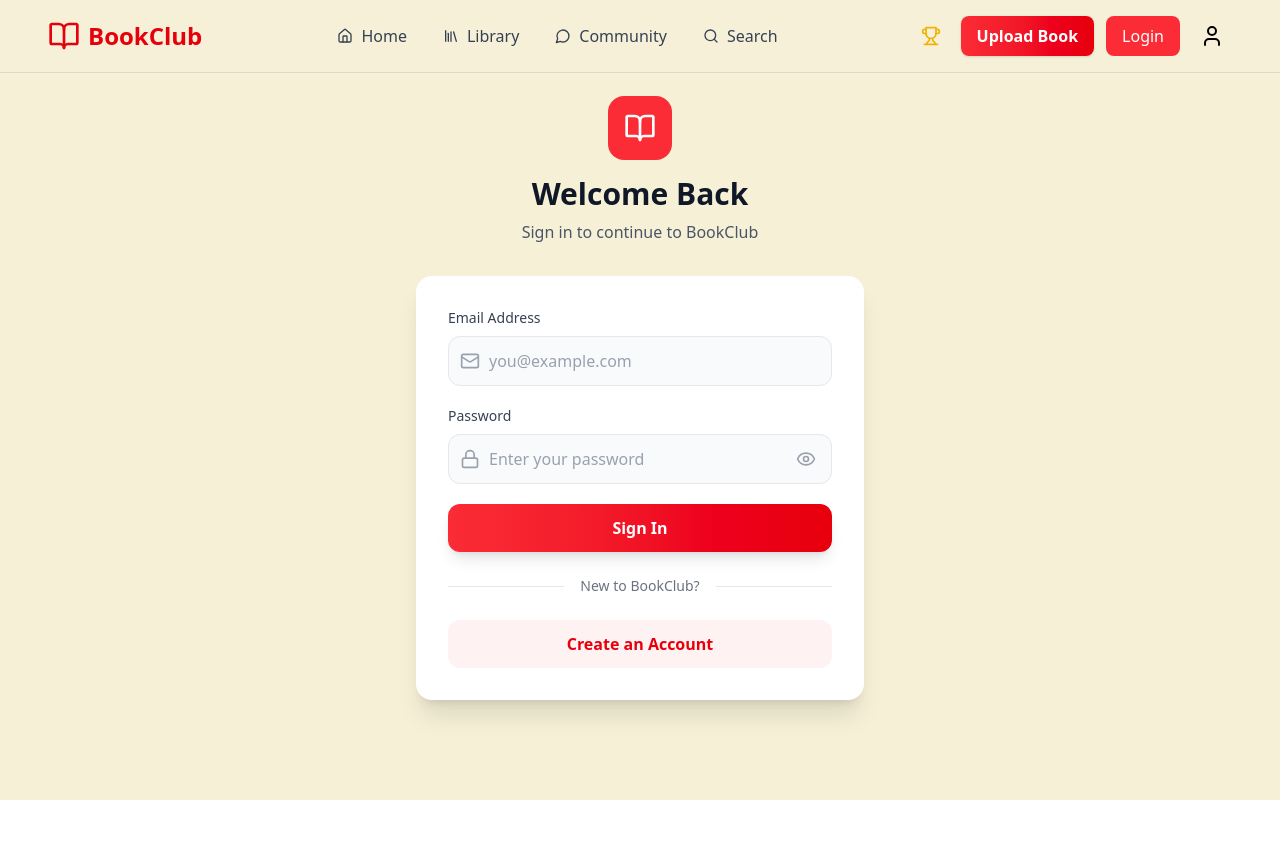
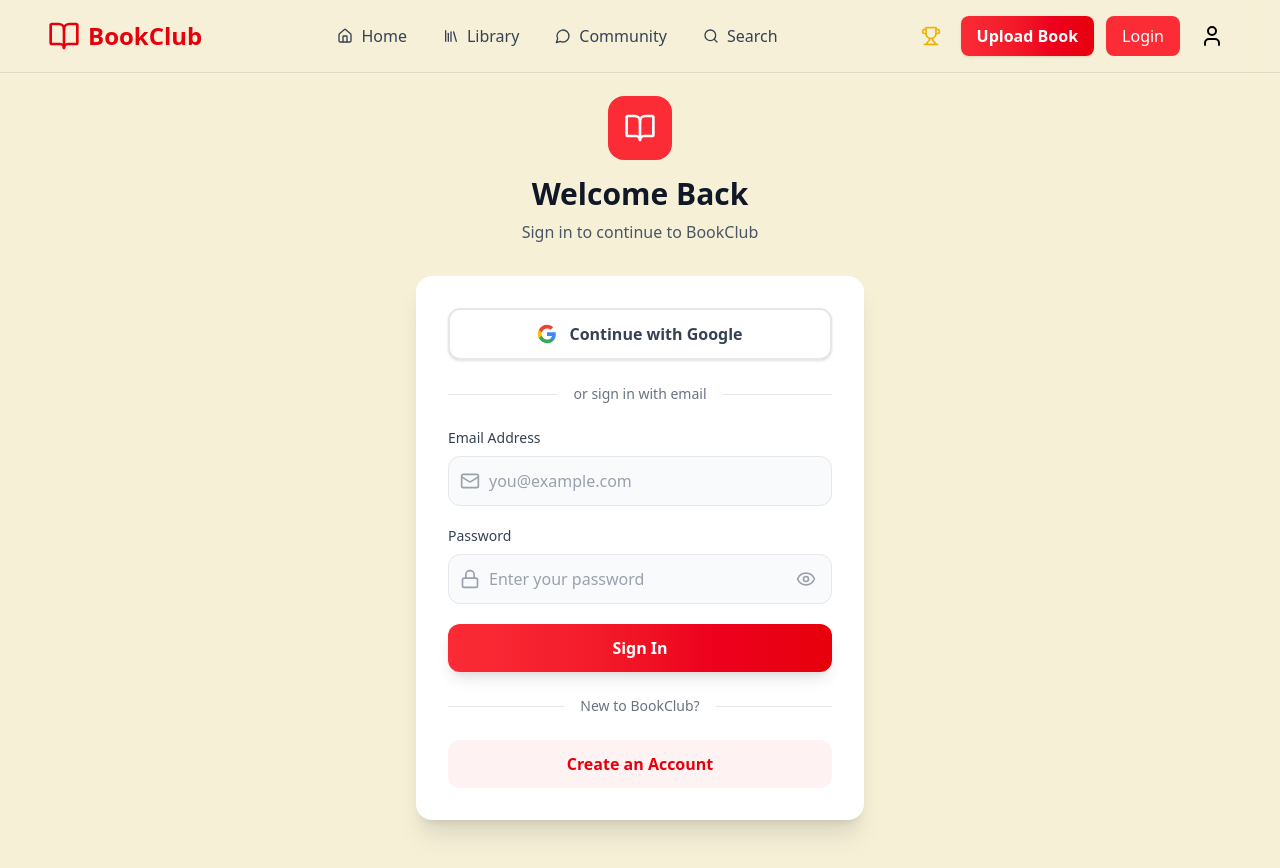
Before and after one commit to zohaibkhan745/BookClub, a React (Vite) app in the folder frontend/: page /login in a window 1280 px wide. Before the commit the page ends 800 px from the top, so only its background shows below. Built offline with nearby package versions, Linux system fonts and the light colour scheme; no server answers.

Commit message:
add sign up with google

```diff
--- a/frontend/src/context/AuthContext.tsx
+++ b/frontend/src/context/AuthContext.tsx
@@ -34,6 +34,7 @@ interface AuthContextType {
     password: string,
     fullName: string,
   ) => Promise<{ error: string | null; needsConfirmation: boolean }>;
+  signInWithGoogle: () => Promise<{ error: string | null }>;
   signOut: () => Promise<void>;
 }
 
@@ -135,6 +136,14 @@ export function AuthProvider({ children }: { children: ReactNode }) {
     return { error: null, needsConfirmation: false };
   };
 
+  const signInWithGoogle = async () => {
+    const result = await authService.signInWithGoogle();
+    if (result.error) {
+      return { error: result.error.message };
+    }
+    return { error: null };
+  };
+
   const signOut = async () => {
     await authService.signOut();
     setUser(null);
@@ -156,6 +165,7 @@ export function AuthProvider({ children }: { children: ReactNode }) {
         refreshCredits,
         signIn,
         signUp,
+        signInWithGoogle,
         signOut,
       }}
     >
--- a/frontend/src/pages/LoginPage.tsx
+++ b/frontend/src/pages/LoginPage.tsx
@@ -5,16 +5,46 @@ import { useAuth } from "../context/AuthContext";
 import { Navbar } from "../components/Navbar";
 import { MobileBottomNav } from "../components/MobileBottomNav";
 
+// Google Icon Component
+function GoogleIcon({ className }: { className?: string }) {
+  return (
+    <svg
+      className={className}
+      viewBox="0 0 24 24"
+      fill="none"
+      xmlns="http://www.w3.org/2000/svg"
+    >
+      <path
+        d="M22.56 12.25c0-.78-.07-1.53-.2-2.25H12v4.26h5.92c-.26 1.37-1.04 2.53-2.21 3.31v2.77h3.57c2.08-1.92 3.28-4.74 3.28-8.09z"
+        fill="#4285F4"
+      />
+      <path
+        d="M12 23c2.97 0 5.46-.98 7.28-2.66l-3.57-2.77c-.98.66-2.23 1.06-3.71 1.06-2.86 0-5.29-1.93-6.16-4.53H2.18v2.84C3.99 20.53 7.7 23 12 23z"
+        fill="#34A853"
+      />
+      <path
+        d="M5.84 14.09c-.22-.66-.35-1.36-.35-2.09s.13-1.43.35-2.09V7.07H2.18C1.43 8.55 1 10.22 1 12s.43 3.45 1.18 4.93l2.85-2.22.81-.62z"
+        fill="#FBBC05"
+      />
+      <path
+        d="M12 5.38c1.62 0 3.06.56 4.21 1.64l3.15-3.15C17.45 2.09 14.97 1 12 1 7.7 1 3.99 3.47 2.18 7.07l3.66 2.84c.87-2.6 3.3-4.53 6.16-4.53z"
+        fill="#EA4335"
+      />
+    </svg>
+  );
+}
+
 export function LoginPage() {
   const navigate = useNavigate();
   const location = useLocation();
-  const { signIn, isLoading: authLoading } = useAuth();
+  const { signIn, signInWithGoogle, isLoading: authLoading } = useAuth();
 
   const [email, setEmail] = useState("");
   const [password, setPassword] = useState("");
   const [showPassword, setShowPassword] = useState(false);
   const [error, setError] = useState<string | null>(null);
   const [isSubmitting, setIsSubmitting] = useState(false);
+  const [isGoogleLoading, setIsGoogleLoading] = useState(false);
 
   // Get the redirect path from location state, default to home
   const from = (location.state as { from?: string })?.from || "/";
@@ -46,6 +76,23 @@ export function LoginPage() {
       setError("An unexpected error occurred. Please try again.");
     } finally {
       setIsSubmitting(false);
+    }
+  };
+
+  const handleGoogleSignIn = async () => {
+    setError(null);
+    setIsGoogleLoading(true);
+
+    try {
+      const result = await signInWithGoogle();
+      if (result.error) {
+        setError(result.error);
+        setIsGoogleLoading(false);
+      }
+      // If successful, user will be redirected by OAuth flow
+    } catch (err) {
+      setError("Failed to sign in with Google. Please try again.");
+      setIsGoogleLoading(false);
     }
   };
 
@@ -81,6 +128,28 @@ export function LoginPage() {
                 </p>
               </div>
             )}
+
+            {/* Google Sign In Button */}
+            <button
+              type="button"
+              onClick={handleGoogleSignIn}
+              disabled={isGoogleLoading || isSubmitting || authLoading}
+              className="w-full py-3 px-4 flex items-center justify-center gap-3 bg-white dark:bg-[#1c1c1e] border-2 border-gray-200 dark:border-gray-700 rounded-xl hover:bg-gray-50 dark:hover:bg-[#2c2c2e] hover:border-gray-300 dark:hover:border-gray-600 transition-all duration-200 disabled:opacity-50 disabled:cursor-not-allowed shadow-sm hover:shadow-md"
+            >
+              <GoogleIcon className="w-5 h-5" />
+              <span className="font-semibold text-gray-700 dark:text-gray-200">
+                {isGoogleLoading ? "Connecting..." : "Continue with Google"}
+              </span>
+            </button>
+
+            {/* Divider */}
+            <div className="my-6 flex items-center">
+              <div className="flex-1 border-t border-gray-200 dark:border-gray-700" />
+              <span className="px-4 text-sm text-gray-500 dark:text-gray-400">
+                or sign in with email
+              </span>
+              <div className="flex-1 border-t border-gray-200 dark:border-gray-700" />
+            </div>
 
             <form onSubmit={handleSubmit} className="space-y-5">
               {/* Email Field */}
--- a/frontend/src/pages/RegisterPage.tsx
+++ b/frontend/src/pages/RegisterPage.tsx
@@ -15,9 +15,38 @@ import { useAuth } from "../context/AuthContext";
 import { Navbar } from "../components/Navbar";
 import { MobileBottomNav } from "../components/MobileBottomNav";
 
+// Google Icon Component
+function GoogleIcon({ className }: { className?: string }) {
+  return (
+    <svg
+      className={className}
+      viewBox="0 0 24 24"
+      fill="none"
+      xmlns="http://www.w3.org/2000/svg"
+    >
+      <path
+        d="M22.56 12.25c0-.78-.07-1.53-.2-2.25H12v4.26h5.92c-.26 1.37-1.04 2.53-2.21 3.31v2.77h3.57c2.08-1.92 3.28-4.74 3.28-8.09z"
+        fill="#4285F4"
+      />
+      <path
+        d="M12 23c2.97 0 5.46-.98 7.28-2.66l-3.57-2.77c-.98.66-2.23 1.06-3.71 1.06-2.86 0-5.29-1.93-6.16-4.53H2.18v2.84C3.99 20.53 7.7 23 12 23z"
+        fill="#34A853"
+      />
+      <path
+        d="M5.84 14.09c-.22-.66-.35-1.36-.35-2.09s.13-1.43.35-2.09V7.07H2.18C1.43 8.55 1 10.22 1 12s.43 3.45 1.18 4.93l2.85-2.22.81-.62z"
+        fill="#FBBC05"
+      />
+      <path
+        d="M12 5.38c1.62 0 3.06.56 4.21 1.64l3.15-3.15C17.45 2.09 14.97 1 12 1 7.7 1 3.99 3.47 2.18 7.07l3.66 2.84c.87-2.6 3.3-4.53 6.16-4.53z"
+        fill="#EA4335"
+      />
+    </svg>
+  );
+}
+
 export function RegisterPage() {
   const navigate = useNavigate();
-  const { signUp, isLoading: authLoading } = useAuth();
+  const { signUp, signInWithGoogle, isLoading: authLoading } = useAuth();
 
   const [fullName, setFullName] = useState("");
   const [email, setEmail] = useState("");
@@ -27,6 +56,7 @@ export function RegisterPage() {
   const [showConfirmPassword, setShowConfirmPassword] = useState(false);
   const [error, setError] = useState<string | null>(null);
   const [isSubmitting, setIsSubmitting] = useState(false);
+  const [isGoogleLoading, setIsGoogleLoading] = useState(false);
   const [success, setSuccess] = useState(false);
   const [countdown, setCountdown] = useState(5);
 
@@ -92,6 +122,23 @@ export function RegisterPage() {
       setError("An unexpected error occurred. Please try again.");
     } finally {
       setIsSubmitting(false);
+    }
+  };
+
+  const handleGoogleSignUp = async () => {
+    setError(null);
+    setIsGoogleLoading(true);
+
+    try {
+      const result = await signInWithGoogle();
+      if (result.error) {
+        setError(result.error);
+        setIsGoogleLoading(false);
+      }
+      // If successful, user will be redirected by OAuth flow
+    } catch (err) {
+      setError("Failed to sign up with Google. Please try again.");
+      setIsGoogleLoading(false);
     }
   };
 
@@ -219,6 +266,28 @@ export function RegisterPage() {
                     </p>
                   </div>
                 )}
+
+                {/* Google Sign Up Button */}
+                <button
+                  type="button"
+                  onClick={handleGoogleSignUp}
+                  disabled={isGoogleLoading || isSubmitting || authLoading}
+                  className="w-full py-3 px-4 flex items-center justify-center gap-3 bg-white dark:bg-[#1c1c1e] border-2 border-gray-200 dark:border-gray-700 rounded-xl hover:bg-gray-50 dark:hover:bg-[#2c2c2e] hover:border-gray-300 dark:hover:border-gray-600 transition-all duration-200 disabled:opacity-50 disabled:cursor-not-allowed shadow-sm hover:shadow-md"
+                >
+                  <GoogleIcon className="w-5 h-5" />
+                  <span className="font-semibold text-gray-700 dark:text-gray-200">
+                    {isGoogleLoading ? "Connecting..." : "Continue with Google"}
+                  </span>
+                </button>
+
+                {/* Divider */}
+                <div className="my-6 flex items-center">
+                  <div className="flex-1 border-t border-gray-200 dark:border-gray-700" />
+                  <span className="px-4 text-sm text-gray-500 dark:text-gray-400">
+                    or sign up with email
+                  </span>
+                  <div className="flex-1 border-t border-gray-200 dark:border-gray-700" />
+                </div>
 
                 <form onSubmit={handleSubmit} className="space-y-5">
                   {/* Full Name Field */}
--- a/frontend/src/services/authService.ts
+++ b/frontend/src/services/authService.ts
@@ -6,6 +6,30 @@
 
 import { supabase } from '../lib/supabase';
 import type { User, Session, AuthError } from '@supabase/supabase-js';
+
+/**
+ * Get the appropriate redirect URL for OAuth based on the current environment.
+ */
+function getOAuthRedirectUrl(): string {
+  const hostname = window.location.hostname;
+
+  // Local development
+  if (hostname === 'localhost' || hostname === '127.0.0.1') {
+    return `${window.location.origin}/`;
+  }
+
+  // Production domains
+  if (hostname.includes('book-club.social')) {
+    return 'https://book-club.social/';
+  }
+
+  if (hostname.includes('vercel.app')) {
+    return 'https://book-club-giki.vercel.app/';
+  }
+
+  // Fallback to current origin
+  return `${window.location.origin}/`;
+}
 
 export interface AuthResult {
   user: User | null;
@@ -166,6 +190,31 @@ export async function signIn({ email, password }: AuthCredentials): Promise<Auth
 }
 
 /**
+ * Sign in with Google OAuth.
+ *
+ * This initiates the OAuth flow by redirecting the user to Google's sign-in page.
+ * After successful authentication, the user is redirected back to the app.
+ * The session is automatically handled by Supabase's onAuthStateChange listener.
+ *
+ * Note: Ensure Google OAuth is configured in your Supabase project dashboard:
+ * Authentication > Providers > Google
+ */
+export async function signInWithGoogle(): Promise<{ error: AuthError | null }> {
+  const { error } = await supabase.auth.signInWithOAuth({
+    provider: 'google',
+    options: {
+      redirectTo: getOAuthRedirectUrl(),
+      queryParams: {
+        access_type: 'offline',
+        prompt: 'consent',
+      },
+    },
+  });
+
+  return { error };
+}
+
+/**
  * Sign out the current user.
  */
 export async function signOut(): Promise<{ error: AuthError | null }> {
```
